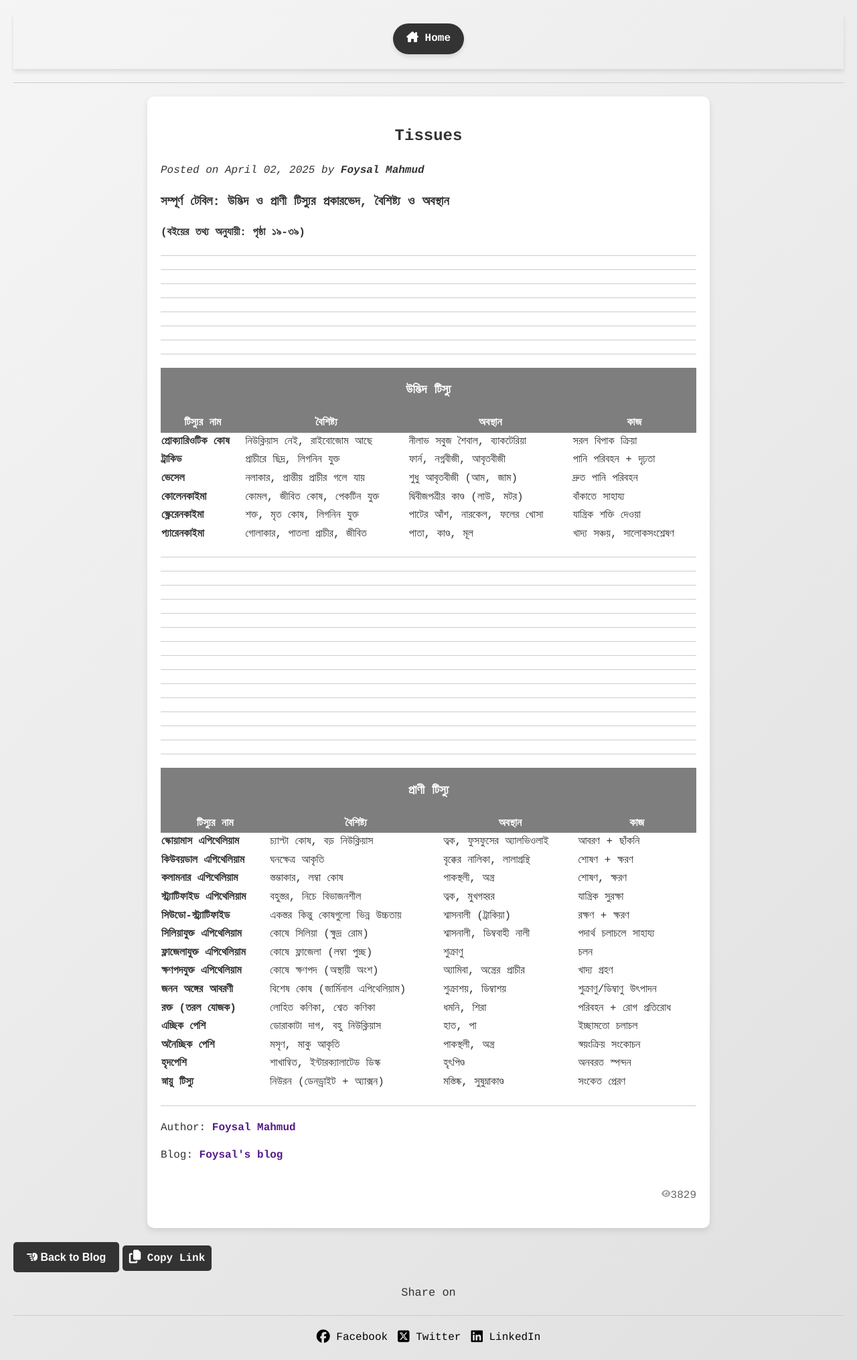
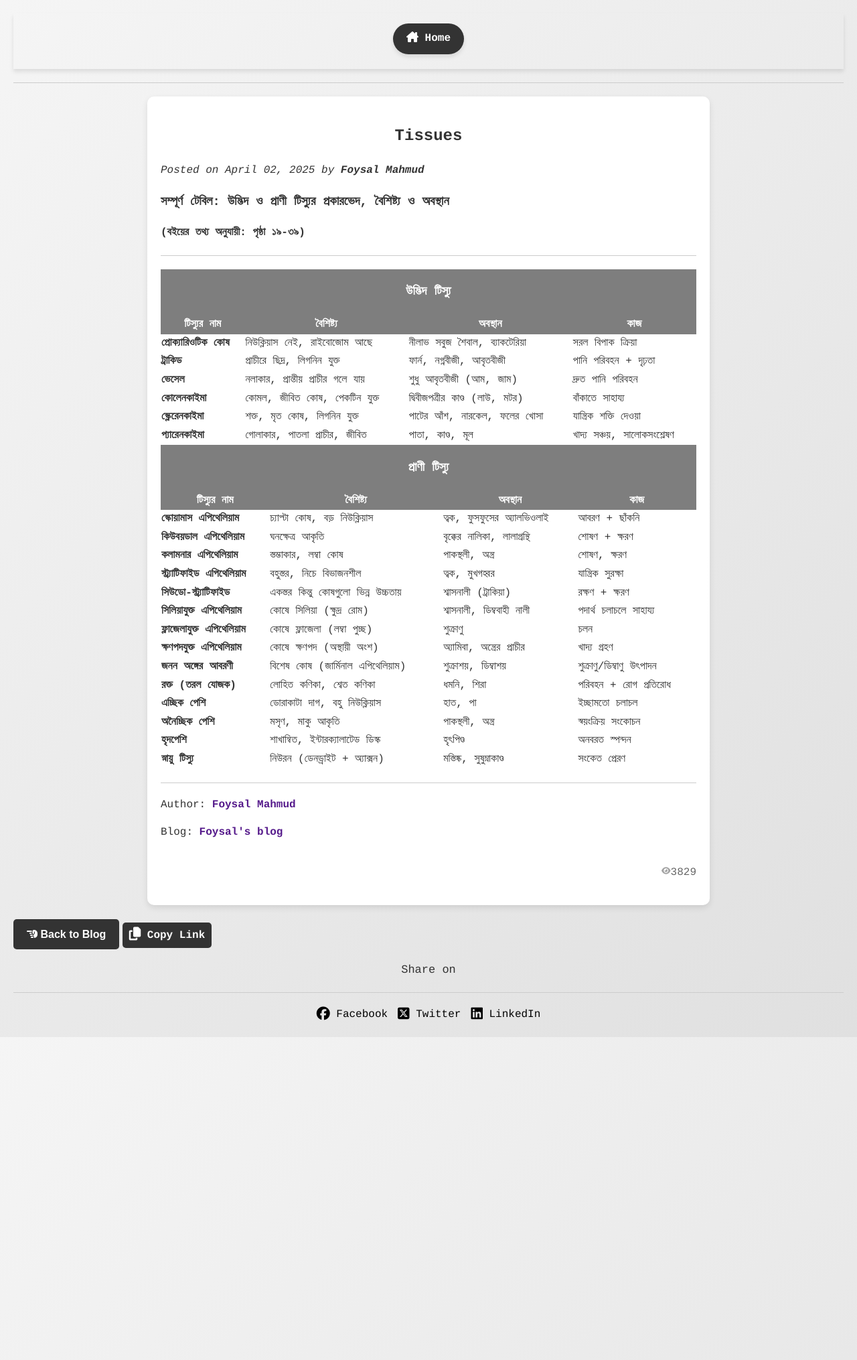
Before and after one commit to foysal1627/foysal1627.github.io, a Jekyll site: the page built from _posts/2025-04-02-Tissues.md, in a window 1280 px wide. Shown: the whole page at 67% size. Built offline with Jekyll 4.4.1, drawn with Linux system fonts in a browser that asks for light colours; after the commit the page ends 1548 px from its top, so only the background shows below that.

Commit message:
Update 2025-04-02-Tissues.md

```diff
--- a/_posts/2025-04-02-Tissues.md
+++ b/_posts/2025-04-02-Tissues.md
@@ -24,34 +24,29 @@ quote: 3829
   </thead>
   <tbody>
     <tr>
-      <hr>
       <td><strong>প্রোক্যারিওটিক কোষ</strong></td>
       <td>নিউক্লিয়াস নেই, রাইবোজোম আছে</td>
       <td>নীলাভ সবুজ শৈবাল, ব্যাকটেরিয়া</td>
       <td>সরল বিপাক ক্রিয়া</td>
     </tr>
-    <hr>
     <tr>
       <td><strong>ট্রাকিড</strong></td>
       <td>প্রাচীরে ছিদ্র, লিগনিন যুক্ত</td>
       <td>ফার্ন, নগ্নবীজী, আবৃতবীজী</td>
       <td>পানি পরিবহন + দৃঢ়তা</td>
     </tr>
-    <hr>
     <tr>
       <td><strong>ভেসেল</strong></td>
       <td>নলাকার, প্রান্তীয় প্রাচীর গলে যায়</td>
       <td>শুধু আবৃতবীজী (আম, জাম)</td>
       <td>দ্রুত পানি পরিবহন</td>
     </tr>
-    <hr>
     <tr>
       <td><strong>কোলেনকাইমা</strong></td>
       <td>কোমল, জীবিত কোষ, পেকটিন যুক্ত</td>
       <td>দ্বিবীজপত্রীর কাণ্ড (লাউ, মটর)</td>
       <td>বাঁকাতে সাহায্য</td>
     </tr>
-    <hr>
     <tr>
       <td><strong>স্ক্লেরেনকাইমা</strong></td>
       <td>শক্ত, মৃত কোষ, লিগনিন যুক্ত</td>
@@ -59,13 +54,11 @@ quote: 3829
       <td>যান্ত্রিক শক্তি দেওয়া</td>
     </tr>
     <tr>
-      <hr>
       <td><strong>প্যারেনকাইমা</strong></td>
       <td>গোলাকার, পাতলা প্রাচীর, জীবিত</td>
       <td>পাতা, কাণ্ড, মূল</td>
       <td>খাদ্য সঞ্চয়, সালোকসংশ্লেষণ</td>
     </tr>
-    <hr>
   </tbody>
 </table>
 
@@ -78,7 +71,6 @@ quote: 3829
       <th>অবস্থান</th>
       <th>কাজ</th>
     </tr>
-    <hr>
   </thead>
   <tbody>
     <tr>
@@ -87,97 +79,83 @@ quote: 3829
       <td>ত্বক, ফুসফুসের অ্যালভিওলাই</td>
       <td>আবরণ + ছাঁকনি</td>
     </tr>
-    <hr>
     <tr>
       <td><strong>কিউবয়ডাল এপিথেলিয়াম</strong></td>
       <td>ঘনক্ষেত্র আকৃতি</td>
       <td>বৃক্কের নালিকা, লালাগ্রন্থি</td>
       <td>শোষণ + ক্ষরণ</td>
     </tr>
-    <hr>
     <tr>
       <td><strong>কলামনার এপিথেলিয়াম</strong></td>
       <td>স্তম্ভাকার, লম্বা কোষ</td>
       <td>পাকস্থলী, অন্ত্র</td>
       <td>শোষণ, ক্ষরণ</td>
     </tr>
-    <hr>
     <tr>
       <td><strong>স্ট্র্যাটিফাইড এপিথেলিয়াম</strong></td>
       <td>বহুস্তর, নিচে বিভাজনশীল</td>
       <td>ত্বক, মুখগহ্বর</td>
       <td>যান্ত্রিক সুরক্ষা</td>
     </tr>
-    <hr>
     <tr>
       <td><strong>সিউডো-স্ট্র্যাটিফাইড</strong></td>
       <td>একস্তর কিন্তু কোষগুলো ভিন্ন উচ্চতায়</td>
       <td>শ্বাসনালী (ট্রাকিয়া)</td>
       <td>রক্ষণ + ক্ষরণ</td>
     </tr>
-    <hr>
     <tr>
       <td><strong>সিলিয়াযুক্ত এপিথেলিয়াম</strong></td>
       <td>কোষে সিলিয়া (ক্ষুদ্র রোম)</td>
       <td>শ্বাসনালী, ডিম্ববাহী নালী</td>
       <td>পদার্থ চলাচলে সাহায্য</td>
     </tr>
-    <hr>
     <tr>
       <td><strong>ফ্লাজেলাযুক্ত এপিথেলিয়াম</strong></td>
       <td>কোষে ফ্লাজেলা (লম্বা পুচ্ছ)</td>
       <td>শুক্রাণু</td>
       <td>চলন</td>
     </tr>
-    <hr>
     <tr>
       <td><strong>ক্ষণপদযুক্ত এপিথেলিয়াম</strong></td>
       <td>কোষে ক্ষণপদ (অস্থায়ী অংশ)</td>
       <td>অ্যামিবা, অন্ত্রের প্রাচীর</td>
       <td>খাদ্য গ্রহণ</td>
     </tr>
-    <hr>
     <tr>
       <td><strong>জনন অঙ্গের আবরণী</strong></td>
       <td>বিশেষ কোষ (জার্মিনাল এপিথেলিয়াম)</td>
       <td>শুক্রাশয়, ডিম্বাশয়</td>
       <td>শুক্রাণু/ডিম্বাণু উৎপাদন</td>
     </tr>
-    <hr>
     <tr>
       <td><strong>রক্ত (তরল যোজক)</strong></td>
       <td>লোহিত কণিকা, শ্বেত কণিকা</td>
       <td>ধমনি, শিরা</td>
       <td>পরিবহন + রোগ প্রতিরোধ</td>
     </tr>
-    <hr>
     <tr>
       <td><strong>এচ্ছিক পেশি</strong></td>
       <td>ডোরাকাটা দাগ, বহু নিউক্লিয়াস</td>
       <td>হাত, পা</td>
       <td>ইচ্ছামতো চলাচল</td>
     </tr>
-    <hr>
     <tr>
       <td><strong>অনৈচ্ছিক পেশি</strong></td>
       <td>মসৃণ, মাকু আকৃতি</td>
       <td>পাকস্থলী, অন্ত্র</td>
       <td>স্বয়ংক্রিয় সংকোচন</td>
     </tr>
-    <hr>
     <tr>
       <td><strong>হৃদপেশি</strong></td>
       <td>শাখান্বিত, ইন্টারক্যালাটেড ডিস্ক</td>
       <td>হৃৎপিণ্ড</td>
       <td>অনবরত স্পন্দন</td>
     </tr>
-    <hr>
     <tr>
       <td><strong>স্নায়ু টিস্যু</strong></td>
       <td>নিউরন (ডেনড্রাইট + অ্যাক্সন)</td>
       <td>মস্তিষ্ক, সুষুম্নাকাণ্ড</td>
       <td>সংকেত প্রেরণ</td>
     </tr>
-    <hr>
   </tbody>
 </table>
```
